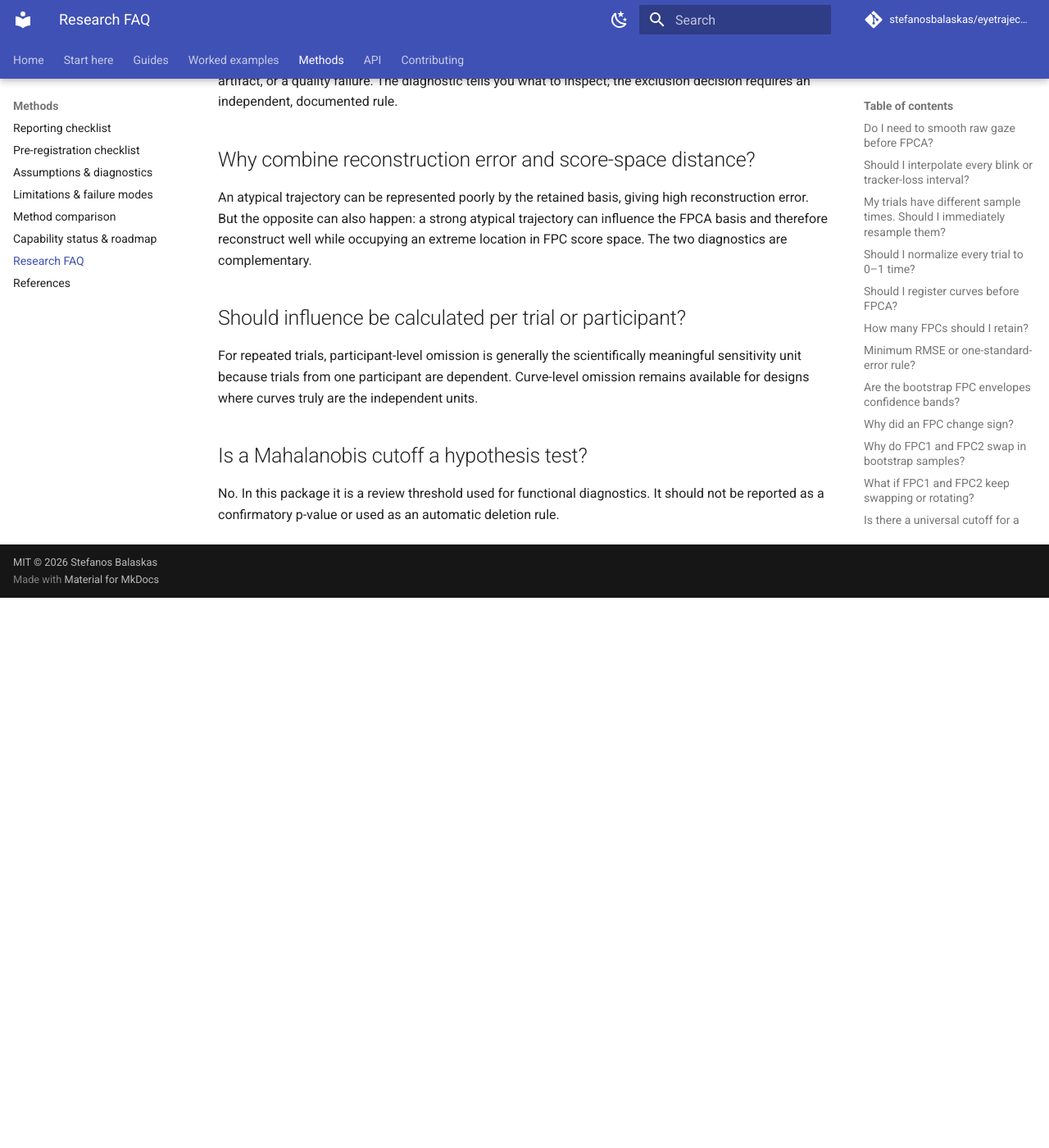
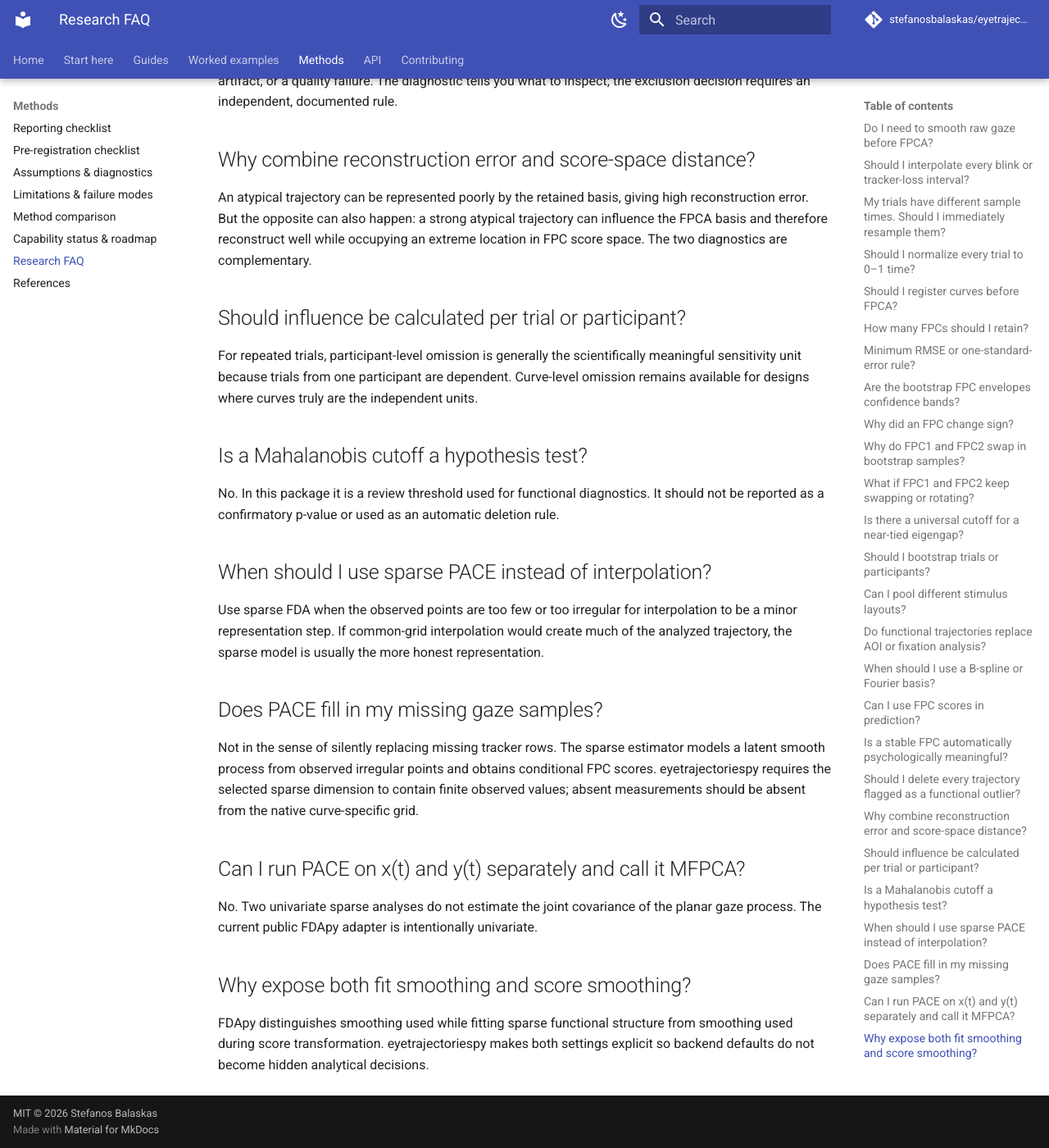
Before and after one commit to stefanosbalaskas/eyetrajectoriespy, an MkDocs documentation site: the page built from docs/methods/faq.md, in a window 1280 px wide and 1400 px high, scrolled down 3227 px. Shown: the whole window at 82% size. Built offline with MkDocs 1.6.1 and Material for MkDocs 9.7.7, drawn with Linux system fonts in a browser that asks for light colours; comment, search, counter and statistics services are not loaded; before the commit the page ends 3956 px from its top, so only the background shows below that.

Commit message:
Add sparse PACE FAQ

```diff
--- a/docs/methods/faq.md
+++ b/docs/methods/faq.md
@@ -90,3 +90,20 @@ For repeated trials, participant-level omission is generally the scientifically
 ## Is a Mahalanobis cutoff a hypothesis test?
 
 No. In this package it is a review threshold used for functional diagnostics. It should not be reported as a confirmatory p-value or used as an automatic deletion rule.
+
+
+## When should I use sparse PACE instead of interpolation?
+
+Use sparse FDA when the observed points are too few or too irregular for interpolation to be a minor representation step. If common-grid interpolation would create much of the analyzed trajectory, the sparse model is usually the more honest representation.
+
+## Does PACE fill in my missing gaze samples?
+
+Not in the sense of silently replacing missing tracker rows. The sparse estimator models a latent smooth process from observed irregular points and obtains conditional FPC scores. eyetrajectoriespy requires the selected sparse dimension to contain finite observed values; absent measurements should be absent from the native curve-specific grid.
+
+## Can I run PACE on x(t) and y(t) separately and call it MFPCA?
+
+No. Two univariate sparse analyses do not estimate the joint covariance of the planar gaze process. The current public FDApy adapter is intentionally univariate.
+
+## Why expose both fit smoothing and score smoothing?
+
+FDApy distinguishes smoothing used while fitting sparse functional structure from smoothing used during score transformation. eyetrajectoriespy makes both settings explicit so backend defaults do not become hidden analytical decisions.
```
